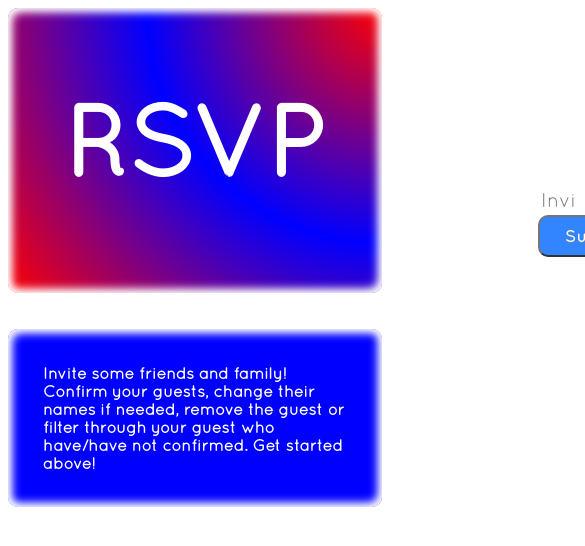
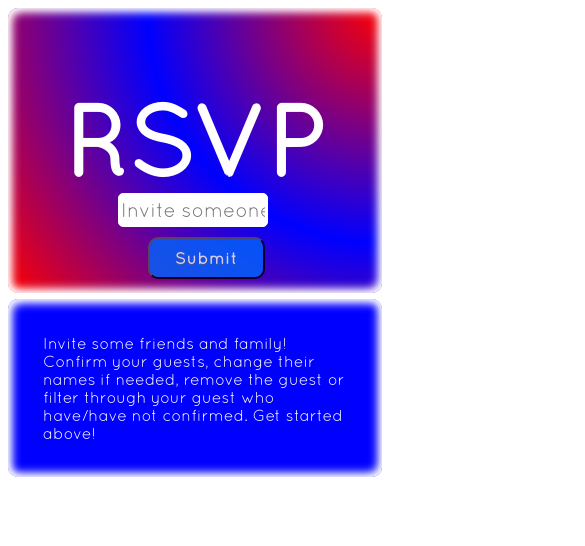
Before and after one commit to Jason-Pallone/RSVP, a React (Create React App) app in the folder RSVP/: page / in a window 390 px wide. Shown: the top 546 px of the page, 585 px wide, since content can reach past the window. Built offline with nearby package versions, Linux system fonts and the light colour scheme.

Commit message:
restarted design to be mobile first, working on tablet now then PC

```diff
--- a/RSVP/src/App.css
+++ b/RSVP/src/App.css
@@ -28,8 +28,6 @@ h1 {
   border-radius: 10px;
   box-shadow: 3px 3px 10px 1px inset white,
               -3px -3px 10px 1px inset white
-
-
 }
 
 /*
@@ -41,13 +39,14 @@ h1 {
 .intro-message{
   font-family: 'quicksand', 'Trebuchet MS', 'Lucida Sans Unicode', 'Lucida Grande', 'Lucida Sans', Arial, sans-serif;
   font-size: 1rem;
-  margin-top: 70px;
+  margin-top: 20px;
   background: blue;
   box-shadow: 3px 3px 10px 1px inset white,
               -3px -3px 10px 1px inset white;
   color:white;
   border-radius: 10px;
   padding:35px;
+  overflow-wrap: break-word;
 }
 
 
@@ -73,7 +72,7 @@ li{
   background: blue;
   color: white;
   float: left;
-  margin-top: 120px;
+  margin-top: 30px;
   margin-left: 2rem;
 }
 
@@ -107,7 +106,6 @@ li{
   font-family: 'quicksand';
   background-color: white;
   position: relative;
-  left: 500px;
   border-style: solid;
   border-width: .5px;
   border-radius: 5px;
@@ -115,7 +113,9 @@ li{
   width: 25%;
   height: 30px;
   font-size: 20px;
+  /*
   margin-top: 10px;
+  left: 500px;*/
 }
 
 .invite-guest-input:focus{
@@ -135,14 +135,12 @@ li{
   margin-left: 15px
 }
 
-.filter-guests-label{
+.filter-checkbox-container{
   font-family: 'quicksand', 'Trebuchet MS', 'Lucida Sans Unicode', 'Lucida Grande', 'Lucida Sans', Arial, sans-serif;
-  position: relative;
-  top: 30px;
-  left:80px;
-  font-size: 1.5rem
+  margin-top: 25px;
+  font-size: 1.2rem
 }
-
+/*
 .guestCheckboxLabel{
   font-family: 'quicksand';
   font-size: .8rem;
@@ -152,7 +150,7 @@ li{
 .guestCheckbox{
   margin-top:10px;
   margin-right: 120px;
-}
+}*/
 
 
 
@@ -168,7 +166,6 @@ li{
    letter-spacing: 1px;
    background-color: rgb(0, 102, 255);
    opacity: .8;
-   display:inline-block;
    cursor:pointer;
    color: white;
    font-size: 1rem;
@@ -177,9 +174,12 @@ li{
    text-decoration:none;
    text-shadow:0px 1px 0px #3d768a;
    border-radius: 10px;
+   /*
    position: relative;
    left:500px;
    bottom:2px;
+   display:inline-block;*/
+
  }
 
 
@@ -188,29 +188,75 @@ li{
   font-family: 'quicksand';
   letter-spacing: 1px;
   background-color: white;
-  opacity: 1;
-  display:inline-block;
+  opacity: .9;
   cursor:pointer;
   color: black;
   font-size: 1rem;
   font-weight:bold;
-  padding: 5px;
   text-decoration:none;
   border-radius: 10px;
-  bottom:2px;
-  margin-top: 30px;
+  padding:5px
 }
-
+/*
 .edit-button{
   margin-right: 150px;
   margin-top: 15px;
   padding-left: 8%;
   padding-right: 8%
-}
 
+}*/
+
+/*
 .remove-button{
-  position: fixed;
-  margin-bottom: 31px;
+ position: relative;
+  margin-top:0px;
   margin-left: -90px
 
+}*/
+
+
+@media(max-width:479px){
+  .invite-guest-input{
+    margin:0;
+    margin-top:20px;
+    margin-left:80px;
+    width:100%
+  }
+  .guest-checkbox-container{
+    margin-top: 15px;
+    font-size: 1.2rem
+  }
+
+  .add-guest-button{
+    margin-left:110px;
+    margin-top:10px;
+  }
+
+  li{
+    font-family: 'quicksand', 'Trebuchet MS', 'Lucida Sans Unicode', 'Lucida Grande', 'Lucida Sans', Arial, sans-serif;
+    font-size: 1.5rem;
+    margin-top:20px;
+    margin-left: 0px;
+    margin-right: 25px;
+    width:40%;
+    height:100%;
+    padding-bottom: 3%;
+  }
+
+
+ .edit-button,
+ .remove-button{
+  margin-top: 15px
+ }
+
+  .edit-button{
+    padding-left: 14%;
+    padding-right: 14%;
+  }
+
+  .edit-guest-input{
+    width: 80%;
+    border-radius: 3px;
+    font-family: 'quicksand'
+  }
 }
--- a/RSVP/src/components/AddGuest.js
+++ b/RSVP/src/components/AddGuest.js
@@ -2,10 +2,7 @@ import React from 'react';
 
 
 const InviteGuest =(props)=>{
-
-
     return(
-
         <div className='add-guest-container'>
             <form onSubmit={props.addGuest}>
                 <input type='text' className='invite-guest-input' placeholder='Invite someone!'
--- a/RSVP/src/components/App.js
+++ b/RSVP/src/components/App.js
@@ -111,9 +111,9 @@ showInviteFriendsMessage=()=>{
       pendingGuest={this.state.pendingGuest}
       />
 
-    <h2 className='intro-message'>Invite some friends and family! Confirm your guests,
+    <p className='intro-message'>Invite some friends and family! Confirm your guests,
      change their names if needed, remove the guest or filter through your guest who
-     have/have not confirmed. Get started above!</h2>
+     have/have not confirmed. Get started above!</p>
 
       <PendingGuestLi
         pendingGuest={this.state.pendingGuest} />
@@ -122,18 +122,19 @@ showInviteFriendsMessage=()=>{
   )}else{
     return(    <div className="App">
     <Header />
-    <div>
-    <label className='filter-guests-label'>Hide all unconfirmed guest
-      <input type='checkbox' className='filter-guests-checkbox'
-       value={this.state.filterUnconfirmedGuest} onChange={this.toggleFilterUnconfirmedGuest} />
-    </label>
-    </div>
     <AddGuest
     guest={this.state.guest}
     addGuest={this.addGuest}
     updatePendingGuestValue={this.updatePendingGuestValue}
     pendingGuest={this.state.pendingGuest}
     />
+
+    <div className='filter-checkbox-container'>
+      <label className='filter-guests-label'>Hide all unconfirmed guest
+        <input type='checkbox' className='filter-guests-checkbox'
+        value={this.state.filterUnconfirmedGuest} onChange={this.toggleFilterUnconfirmedGuest} />
+      </label>
+    </div>
 
     <GuestList
       guest={this.state.guest}
--- a/RSVP/src/components/Guest.js
+++ b/RSVP/src/components/Guest.js
@@ -2,15 +2,16 @@ import React from 'react'
 import GuestName from './GuestName'
 
 const Guest = (props)=>
+
     <li key={props.key}>
         <GuestName
             isEditing={props.isEditing}
             editGuest={props.editGuest}
             name={props.name}
         />
-        <div >
-            <label className='guestCheckboxLabel'> Confirmed
-                <input className='guestCheckbox' type='checkbox'
+        <div className='guest-checkbox-container'>
+            <label className='guest-checkbox-label'> Confirmed
+                <input className='guest-checkbox' type='checkbox'
                 value={props.isConfirmed} onChange={props.toggleGuestConfirmed}
                 />
             </label>
@@ -20,4 +21,5 @@ const Guest = (props)=>
     </li>
 
 
+
 export default Guest
```
